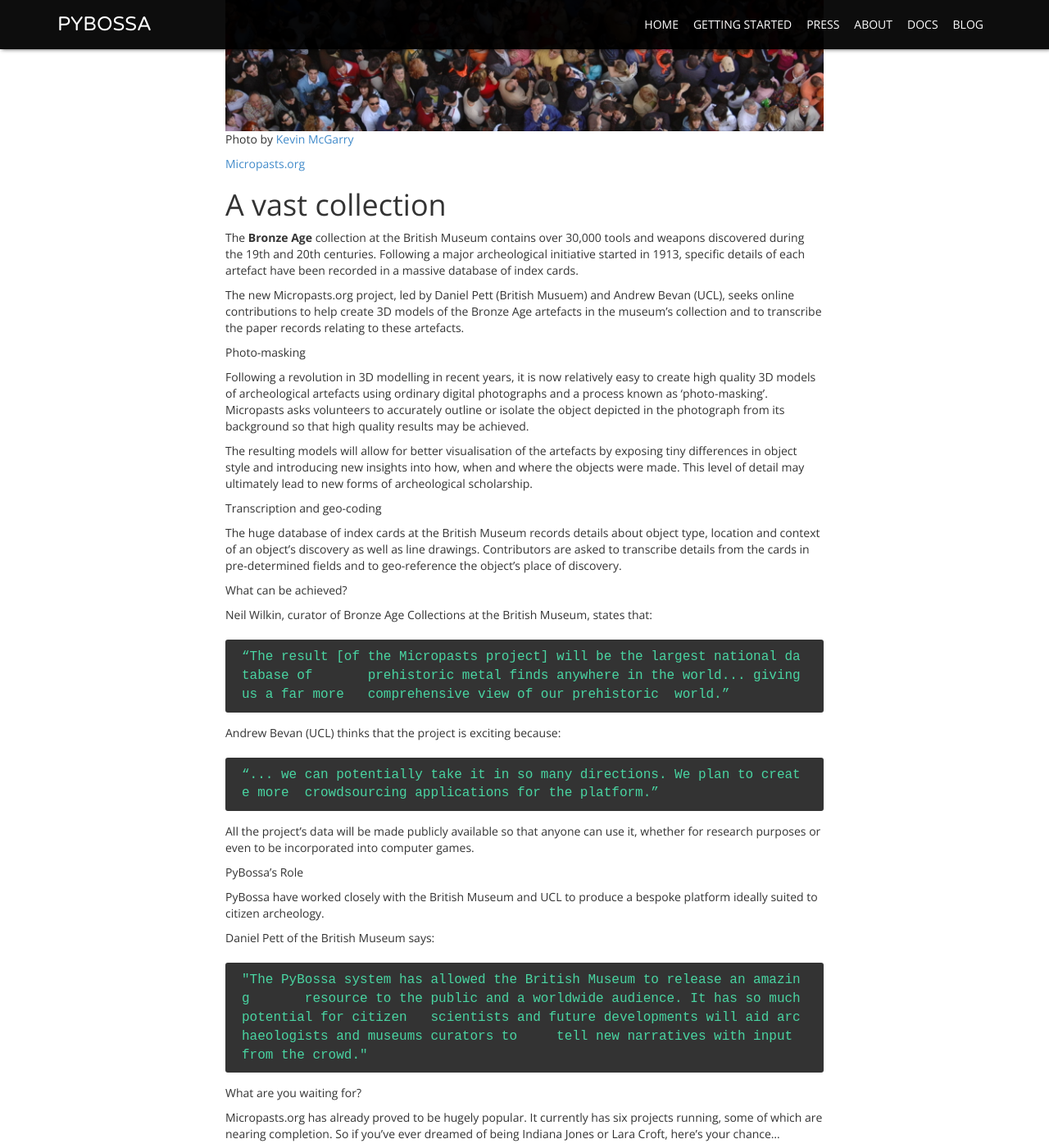
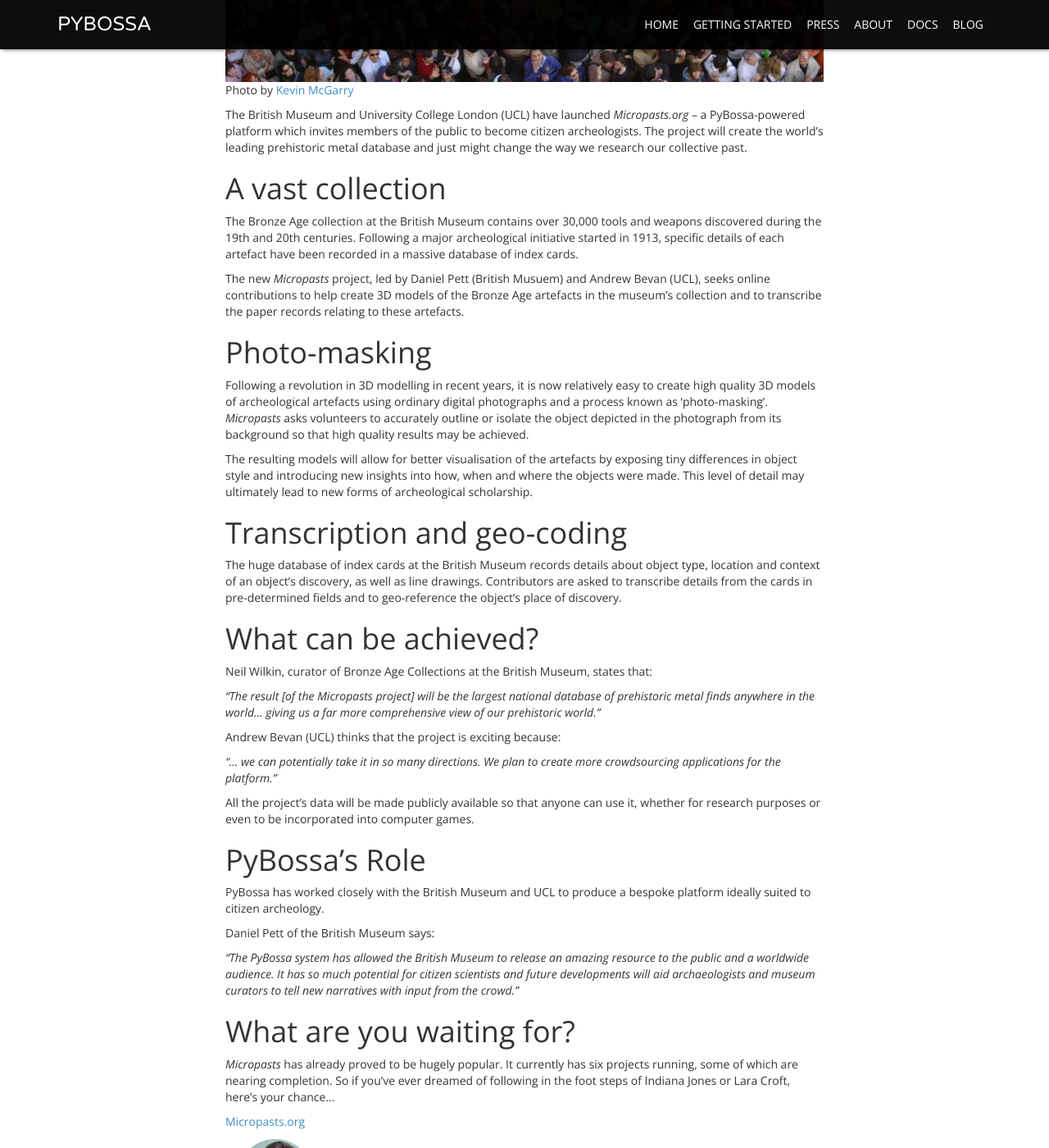
Before and after one commit to Scifabric/pybossa.github.io, a Jekyll site: the page built from blog/_posts/2014-06-05-citizen-tomb-raider.md, in a window 1280 px wide and 1400 px high, scrolled down 611 px. Shown: the whole window at 82% size. Built offline with Jekyll 4.4.1, drawn with Linux system fonts in a browser that asks for light colours; nearby versions of some CDN libraries; Markdown is read by kramdown in place of the engine named in the settings; comment, search, counter and statistics services are not loaded; some of the changed text lies outside the part shown.

Commit message:
Citizen Tomb Raider
Amends to blogpost

```diff
--- a/blog/_posts/2014-06-05-citizen-tomb-raider.md
+++ b/blog/_posts/2014-06-05-citizen-tomb-raider.md
@@ -7,52 +7,51 @@ quote: Lorem ipsum dolor sit amet, consectetur adipisicing elit
 photo: /assets/img/blog/crowd.jpg
 photo_author: Kevin McGarry
 photo_url: https://www.flickr.com/photos/mcgarry/111003432/
-intro: "The British Museum and University College London have teamed up to crowdsource Britain’s Bronze Age with PyBossa-powered platform Micropasts.org.
-The British Museum and University College London (UCL) have launched Micropasts.org – a PyBossa-powered platform which invites members of the public to become citizen archeologists. The project will create the world’s leading prehistoric metal database and just might change the way we research our collective past."
+intro: "The British Museum and University College London team up to crowd-source Britain’s Bronze Age with PyBossa-powered platform Micropasts.org"
 author: jimmyd
 keywords: crowdsourcing, PyBossa, open, source, science, citizen
 ---
 
-[Micropasts.org](http://micropasts.org)
+The British Museum and University College London (UCL) have launched *Micropasts.org* – a PyBossa-powered platform which invites members of the public to become citizen archeologists. The project will create the world’s leading prehistoric metal database and just might change the way we research our collective past.
 
 # A vast collection
 
-The **Bronze Age** collection at the British Museum contains over 30,000 tools and weapons discovered during the 19th and 20th centuries. Following a major archeological initiative started in 1913, specific details of each artefact have been recorded in a massive database of index cards.
+The Bronze Age collection at the British Museum contains over 30,000 tools and weapons discovered during the 19th and 20th centuries. Following a major archeological initiative started in 1913, specific details of each artefact have been recorded in a massive database of index cards.
 
-The new Micropasts.org project, led by Daniel Pett (British Musuem) and Andrew Bevan (UCL), seeks online contributions to help create 3D models of the Bronze Age artefacts in the museum’s collection and to transcribe the paper records relating to these artefacts.
+The new *Micropasts* project, led by Daniel Pett (British Musuem) and Andrew Bevan (UCL), seeks online contributions to help create 3D models of the Bronze Age artefacts in the museum’s collection and to transcribe the paper records relating to these artefacts.
 
-Photo-masking
+# Photo-masking
 
-Following a revolution in 3D modelling in recent years, it is now relatively easy to create high quality 3D models of archeological artefacts using ordinary digital photographs and a process known as ‘photo-masking’. Micropasts asks volunteers to accurately outline or isolate the object depicted in the photograph from its background so that high quality results may be achieved.
+Following a revolution in 3D modelling in recent years, it is now relatively easy to create high quality 3D models of archeological artefacts using ordinary digital photographs and a process known as ‘photo-masking’. *Micropasts* asks volunteers to accurately outline or isolate the object depicted in the photograph from its background so that high quality results may be achieved.
 
 The resulting models will allow for better visualisation of the artefacts by exposing tiny differences in object style and introducing new insights into how, when and where the objects were made. This level of detail may ultimately lead to new forms of archeological scholarship.
 
-Transcription and geo-coding
+# Transcription and geo-coding
 
-The huge database of index cards at the British Museum records details about object type, location and context of an object’s discovery as well as line drawings. Contributors are asked to transcribe details from the cards in pre-determined fields and to geo-reference the object’s place of discovery.
+The huge database of index cards at the British Museum records details about object type, location and context of an object’s discovery, as well as line drawings. Contributors are asked to transcribe details from the cards in pre-determined fields and to geo-reference the object’s place of discovery.
 
-What can be achieved?
+# What can be achieved?
 
 Neil Wilkin, curator of Bronze Age Collections at the British Museum, states that:
 
-	“The result [of the Micropasts project] will be the largest national database of 	prehistoric metal finds anywhere in the world... giving us a far more 	comprehensive view of our prehistoric  world.”
+*"The result [of the Micropasts project] will be the largest national database of prehistoric metal finds anywhere in the world... giving us a far more comprehensive view of our prehistoric world."*
 
 Andrew Bevan (UCL) thinks that the project is exciting because:
 
-	“... we can potentially take it in so many directions. We plan to create more 	crowdsourcing applications for the platform.”
+*“... we can potentially take it in so many directions. We plan to create more 	crowdsourcing applications for the platform.”*
 
 All the project’s data will be made publicly available so that anyone can use it, whether for research purposes or even to be incorporated into computer games.
 
-PyBossa’s Role
+# PyBossa’s Role
 
-PyBossa have worked closely with the British Museum and UCL to produce a bespoke platform ideally suited to citizen archeology.
+PyBossa has worked closely with the British Museum and UCL to produce a bespoke platform ideally suited to citizen archeology.
 
 Daniel Pett of the British Museum says:
 
-	"The PyBossa system has allowed the British Museum to release an amazing 	resource to the public and a worldwide audience. It has so much potential for citizen 	scientists and future developments will aid archaeologists and museums curators to 	tell new narratives with input from the crowd."
+*"The PyBossa system has allowed the British Museum to release an amazing resource to the public and a worldwide audience. It has so much potential for citizen scientists and future developments will aid archaeologists and museum curators to tell new narratives with input from the crowd."*
 
-What are you waiting for?
+# What are you waiting for?
 
-Micropasts.org has already proved to be hugely popular. It currently has six projects running, some of which are nearing completion. So if you’ve ever dreamed of being Indiana Jones or Lara Croft, here’s your chance...
+*Micropasts* has already proved to be hugely popular. It currently has six projects running, some of which are nearing completion. So if you’ve ever dreamed of following in the foot steps of Indiana Jones or Lara Croft, here’s your chance...
 
-http://crowdsourced.micropasts.org/
+[Micropasts.org](http://micropasts.org)
```
